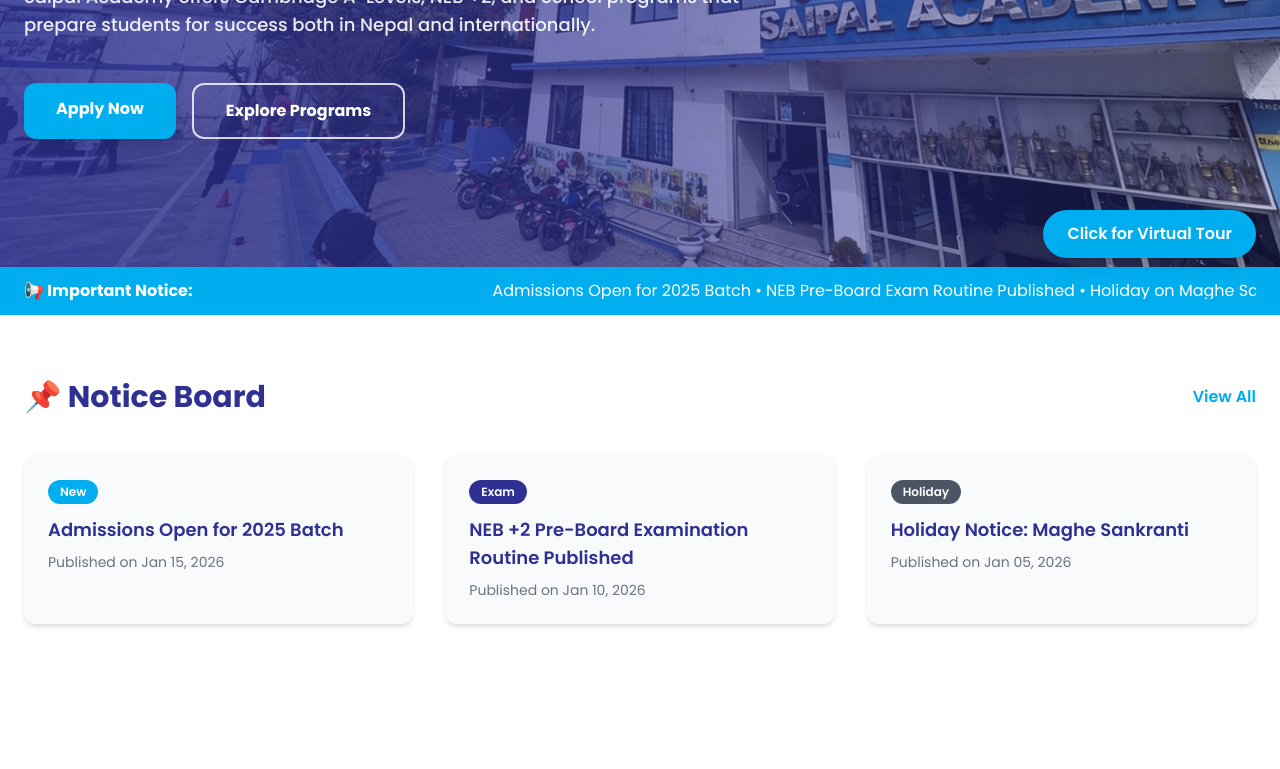
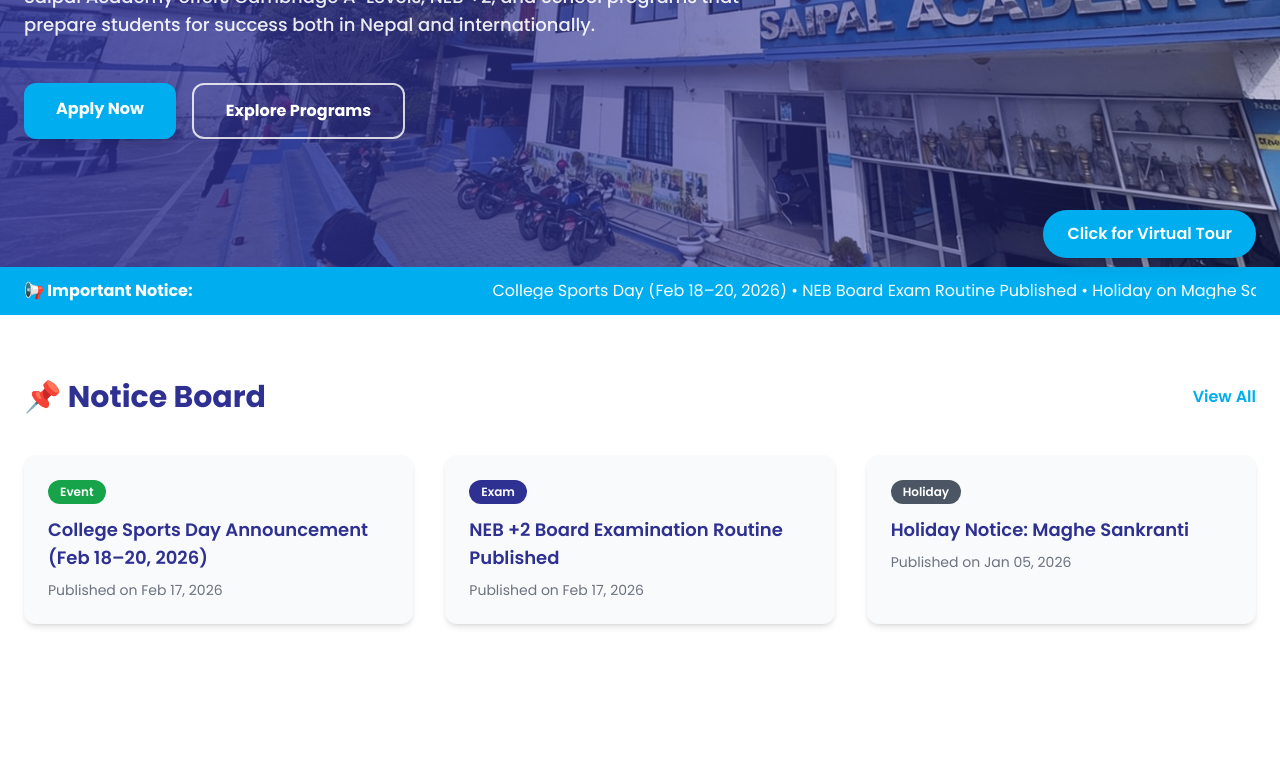
Before and after one commit to UddheshyaGroup/Saipal-Website, a React (Vite) app: page / in a window 1280 px wide. Shown: the part 518-1287 px from the top of the page. Built offline with nearby package versions, Linux system fonts and the light colour scheme.

Commit message:
Refactor: changes done in the notice board

```diff
--- a/src/pages/Home.jsx
+++ b/src/pages/Home.jsx
@@ -113,7 +113,7 @@ export default function Home() {
                 ease: "linear",
               }}
             >
-              Admissions Open for 2025 Batch • NEB Pre-Board Exam Routine
+              College Sports Day (Feb 18–20, 2026) • NEB Board Exam Routine
               Published • Holiday on Maghe Sankranti
             </motion.div>
           </div>
@@ -155,14 +155,14 @@ export default function Home() {
           >
             {[
               {
-                title: "Admissions Open for 2025 Batch",
-                date: "Jan 15, 2026",
-                tag: "New",
-                color: "bg-accent",
+                title: "College Sports Day Announcement (Feb 18–20, 2026)",
+                date: "Feb 17, 2026",
+                tag: "Event",
+                color: "bg-green-600",
               },
               {
-                title: "NEB +2 Pre-Board Examination Routine Published",
-                date: "Jan 10, 2026",
+                title: "NEB +2 Board Examination Routine Published",
+                date: "Feb 17, 2026",
                 tag: "Exam",
                 color: "bg-primary",
               },
```
